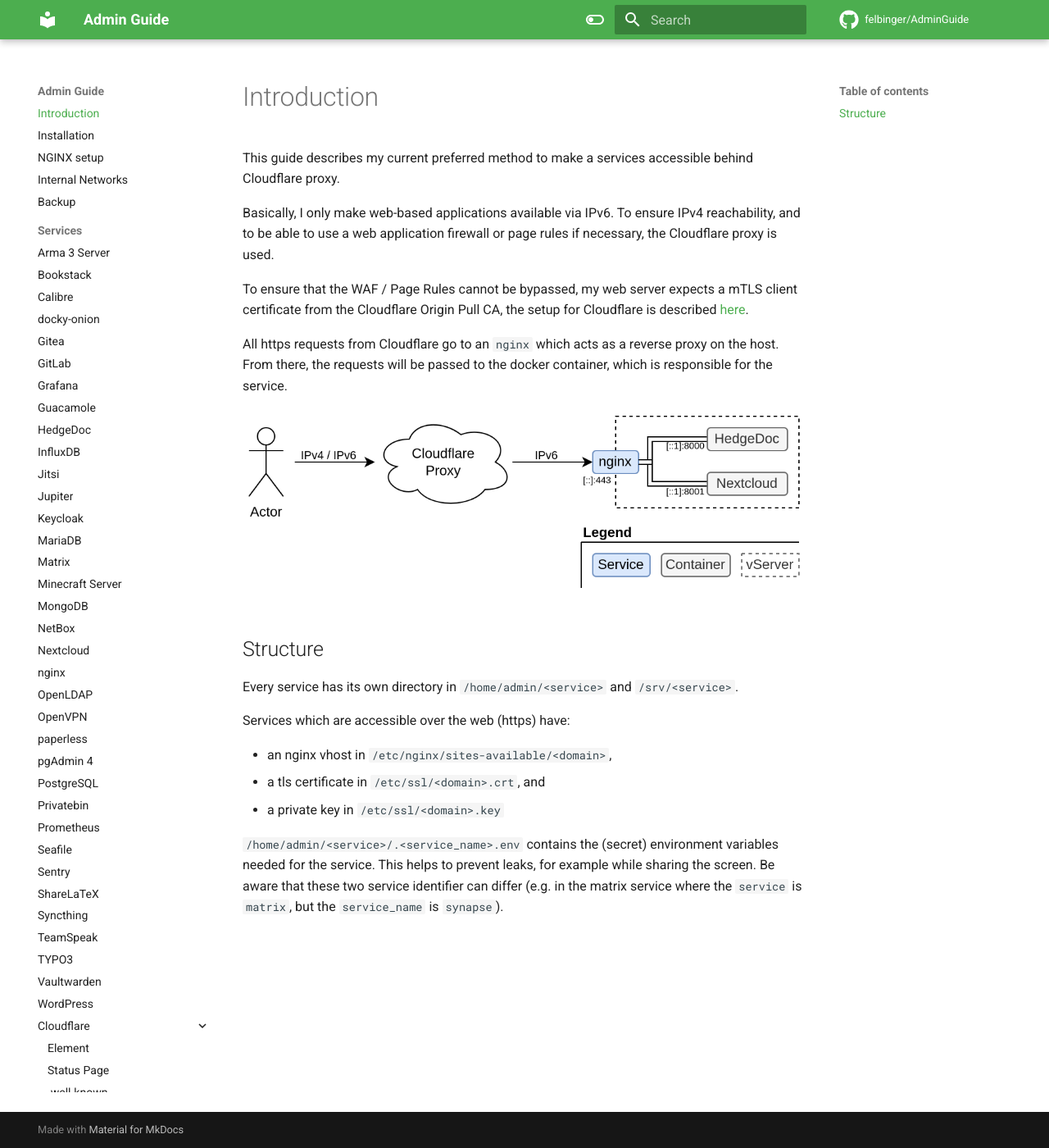
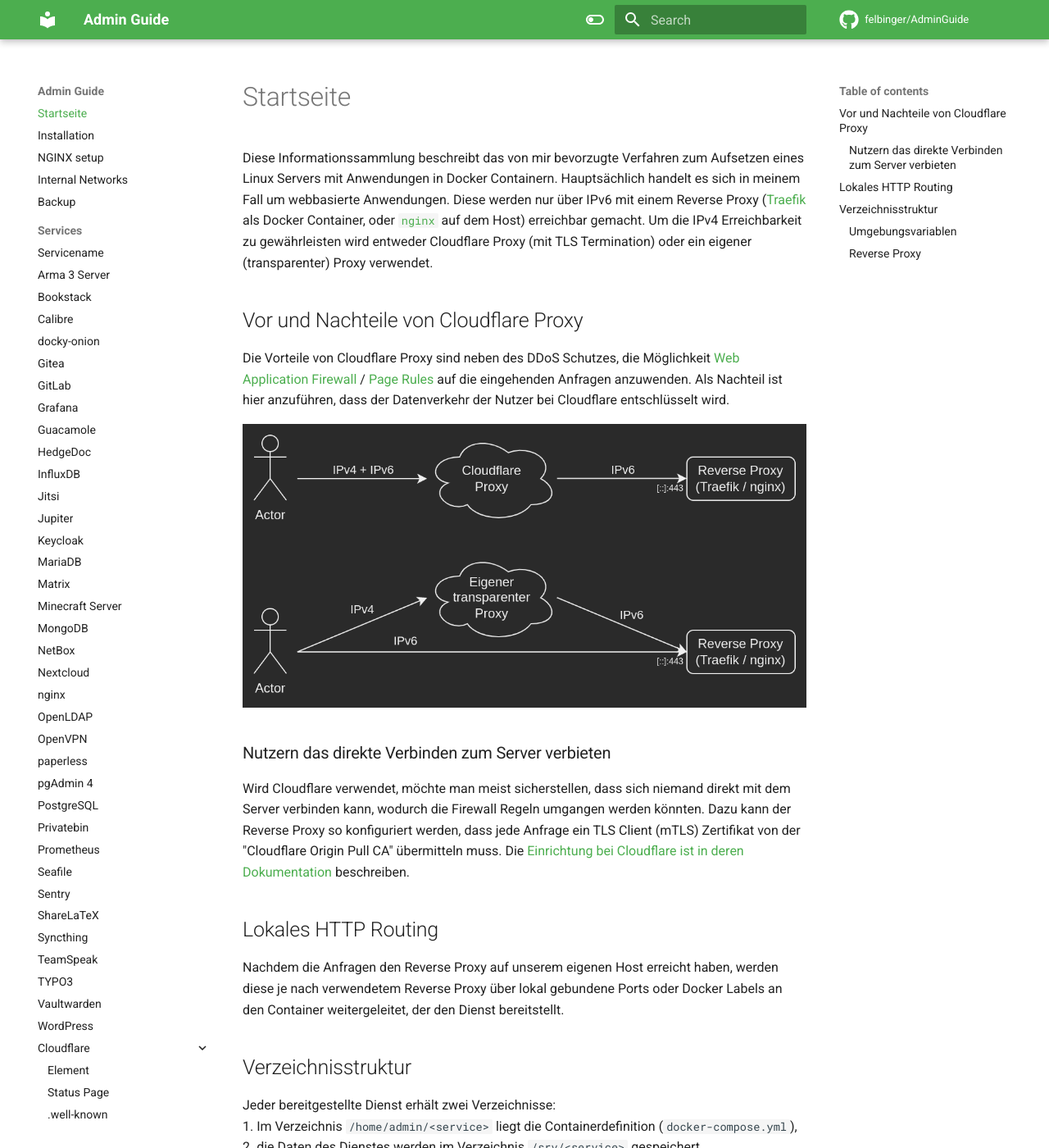
Before and after one commit to felbinger/AdminGuide, an MkDocs documentation site: the page built from docs/index.md, in a window 1280 px wide and 1400 px high. Shown: the whole window at 82% size. Built offline with MkDocs 1.6.1 and Material for MkDocs 9.7.7, drawn with Linux system fonts in a browser that asks for light colours; nearby versions of some CDN libraries; comment, search, counter and statistics services are not loaded; some of the changed text lies outside the part shown.

Commit message:
migrated index.md

````diff
--- a/docs/index.md
+++ b/docs/index.md
@@ -1,29 +1,98 @@
-# Introduction
+# Startseite
 
-This guide describes my current preferred method to make a services accessible behind Cloudflare proxy.
+Diese Informationssammlung beschreibt das von mir bevorzugte Verfahren zum
+Aufsetzen eines Linux Servers mit Anwendungen in Docker Containern. Hauptsächlich
+handelt es sich in meinem Fall um webbasierte Anwendungen. Diese werden nur über
+IPv6 mit einem Reverse Proxy ([Traefik](https://traefik.io/) als Docker Container,
+oder [`nginx`](https://www.nginx.com/) auf dem Host) erreichbar gemacht. Um die
+IPv4 Erreichbarkeit zu gewährleisten wird entweder Cloudflare Proxy (mit TLS
+Termination) oder ein eigener (transparenter) Proxy verwendet.
 
-Basically, I only make web-based applications available via IPv6. To ensure IPv4 reachability, and to be able to use
-a web application firewall or page rules if necessary, the Cloudflare proxy is used.
+## Vor und Nachteile von Cloudflare Proxy
 
-To ensure that the WAF / Page Rules cannot be bypassed, my web server expects a mTLS client certificate from the
-Cloudflare Origin Pull CA, the setup for Cloudflare is described [here](https://developers.cloudflare.com/ssl/origin-configuration/authenticated-origin-pull/set-up).
+Die Vorteile von Cloudflare Proxy sind neben des DDoS Schutzes, die Möglichkeit [Web
+Application Firewall](https://developers.cloudflare.com/waf/managed-rules/) / [Page
+Rules](https://www.cloudflare.com/features-page-rules/) auf die eingehenden Anfragen
+anzuwenden. Als Nachteil ist hier anzuführen, dass der Datenverkehr der Nutzer bei
+Cloudflare entschlüsselt wird.
 
-All https requests from Cloudflare go to an `nginx` which acts as a reverse proxy on the host.
-From there, the requests will be passed to the docker container, which is responsible for the service.
+![Schaubild](img/schaubild_cloudflare-vs-transparent-proxy.png){: loading=lazy }
 
-![Schematic](img/introduction.png){: loading=lazy }
+### Nutzern das direkte Verbinden zum Server verbieten
 
+Wird Cloudflare verwendet, möchte man meist sicherstellen, dass sich niemand direkt
+mit dem Server verbinden kann, wodurch die Firewall Regeln umgangen werden könnten.
+Dazu kann der Reverse Proxy so konfiguriert werden, dass jede Anfrage ein TLS Client
+(mTLS) Zertifikat von der "Cloudflare Origin Pull CA" übermitteln muss. Die [Einrichtung
+bei Cloudflare ist in deren Dokumentation](https://developers.cloudflare.com/ssl/origin-
+configuration/authenticated-origin-pull/set-up) beschreiben.
 
-## Structure
+## Lokales HTTP Routing
 
-Every service has its own directory in `/home/admin/<service>` and `/srv/<service>`.
+Nachdem die Anfragen den Reverse Proxy auf unserem eigenen Host erreicht haben, werden
+diese je nach verwendetem Reverse Proxy über lokal gebundene Ports oder Docker Labels
+an den Container weitergeleitet, der den Dienst bereitstellt.
 
-Services which are accessible over the web (https) have:
+## Verzeichnisstruktur
 
-* an nginx vhost in `/etc/nginx/sites-available/<domain>`,
-* a tls certificate in `/etc/ssl/<domain>.crt`, and
-* a private key in `/etc/ssl/<domain>.key`
+Jeder bereitgestellte Dienst erhält zwei Verzeichnisse:
+1. Im Verzeichnis `/home/admin/<service>` liegt die Containerdefinition (`docker-compose.yml`),
+2. die Daten des Dienstes werden im Verzeichnis `/srv/<service>` gespeichert.
 
-`/home/admin/<service>/.<service_name>.env` contains the (secret) environment variables needed for the service.
-This helps to prevent leaks, for example while sharing the screen. Be aware that these two service identifier can differ
-(e.g. in the matrix service where the `service` is `matrix`, but the `service_name` is `synapse`).
+### Umgebungsvariablen
+
+Schützenswerte Umgebungsvariablen (Passwörter, API Tokens, ...) werden nicht in der
+Containerdefinition abgelegt, sondern in einer separaten `env`-Datei, um die Gefahr einer
+Offenlegung dieser (z. B. beim Teilen des Bildschirms) zu reduzieren. Diese tragen den
+Container-Namen des Dienstes im docker-compose Kontext.
+
+Im folgenden Beispiel-Dienst (`service: example`, `service_name: example_srv`) würde die
+`env`-Datei unter dem Pfad `/home/admin/example/.example_srv.env` angelegt werden.
+```yaml
+# /home/admin/example/docker-compose.yml
+services:
+  example_srv:
+    image: ...
+    env_file: .example_srv.env
+```
+
+### Reverse Proxy
+
+TODO: Hier text einfügen welche Vor-/Nachteile nginx/Traefik bieten:
+
+* nginx: höherer Konfigurationsaufwand durch statische vhost config.
+* Traefik: braucht für dynamische Konfiguration über gesettzte Docker Labels Zugriff auf Docker Daemon.
+
+* für Traefik muss ja auch noch was zu den TLS Zertifkaten gesagt werden, daher evtl Alternative aus NGINX block rausziehen und nur darauf referenzieren.
+
+=== "Traefik"
+    Da Traefik als Docker Container bereitgestellt wird, gilt die oben genannte Verzeichnisstruktur:
+
+    * Containerdefinition: `/home/admin/traefik/docker-compose.yml`
+    * Env-Vars (hier DNS API Token): `/home/admin/traefik/.traefik.env`
+    * Daten (z.B. TLS Zertifikate): `/srv/traefik`
+=== "nginx"
+    Da `nginx` nicht als Docker Container bereitgestellt wird, sondern direkt auf dem Host
+    installiert wird, gilt hier eine andere Verzeichnisstruktur.
+
+    Die "Virtual-Host" Konfigurationsdateien liegen im Verzeichnis `/etc/nginx/sites-available/`
+    unter der Domain, die Sie erreichbar machen.
+
+    Die dazu notwendigen TLS Zertifikate liegen je nach verwendetem Proxy, der die IPv4
+    Erreichbarkeit sicherstellt, in unterschiedlichen Verzeichnissen.
+
+    === "Cloudflare Proxy"
+        Wird Cloudflare verwendet, so wird für jede genutzte Domain ein Wildcard [Origin Server Zertifikat]
+        (https://developers.cloudflare.com/ssl/origin-configuration/origin-ca/) ausgestellt. Dieses
+        wird zwar vom Browser als ungültig markiert, da Cloudflare dieses jedoch als gültig ansieht,
+        und der Cloudflare Proxy vorgeschaltet wird, ist dies im weiteren Verlauf irrelevant. Das
+        Zertifikat liegt zusammen mit dem Private Key und dem [Cloudflare Origin Pull CA Zertifikat](
+        https://developers.cloudflare.com/ssl/static/authenticated_origin_pull_ca.pem) im Verzeichnis `/etc/ssl/`.
+    === "eigener transparenter Proxy"
+        Wird der eigene transparente Proxy verwendet, so muss das Zertifikat im Browser als valide angesehen werden,
+        da sich Anwender, die über eine IPv6 Adresse verfügen, direkt mit dem Server verbinden. Zum Ausstellen dieser
+        wird Let's Encrypt mit `acme.sh` verwendet. Prinzipiell ist die genutzte [ACME Challenge](
+        https://letsencrypt.org/docs/challenge-types/) irrelevant. Da ich auch interne Dienste betreibe, die
+        aus dem Internet nicht erreichbar sind verwende ich prinzipiell die ACME-DNS-01 Challenge.
+        `acme.sh` läuft Unterhalb des `root`-Nutzers, wodurch die Private Keys und Zertifikate in
+        `/root/.acme.sh/<domain>/...` liegen.
````
Also changed, not shown: docs/services/_TEMPLATE.md (added, +23 -0 lines), docs/img/schaubild_cloudflare-vs-transparent-proxy.png (added), 1 other file.
